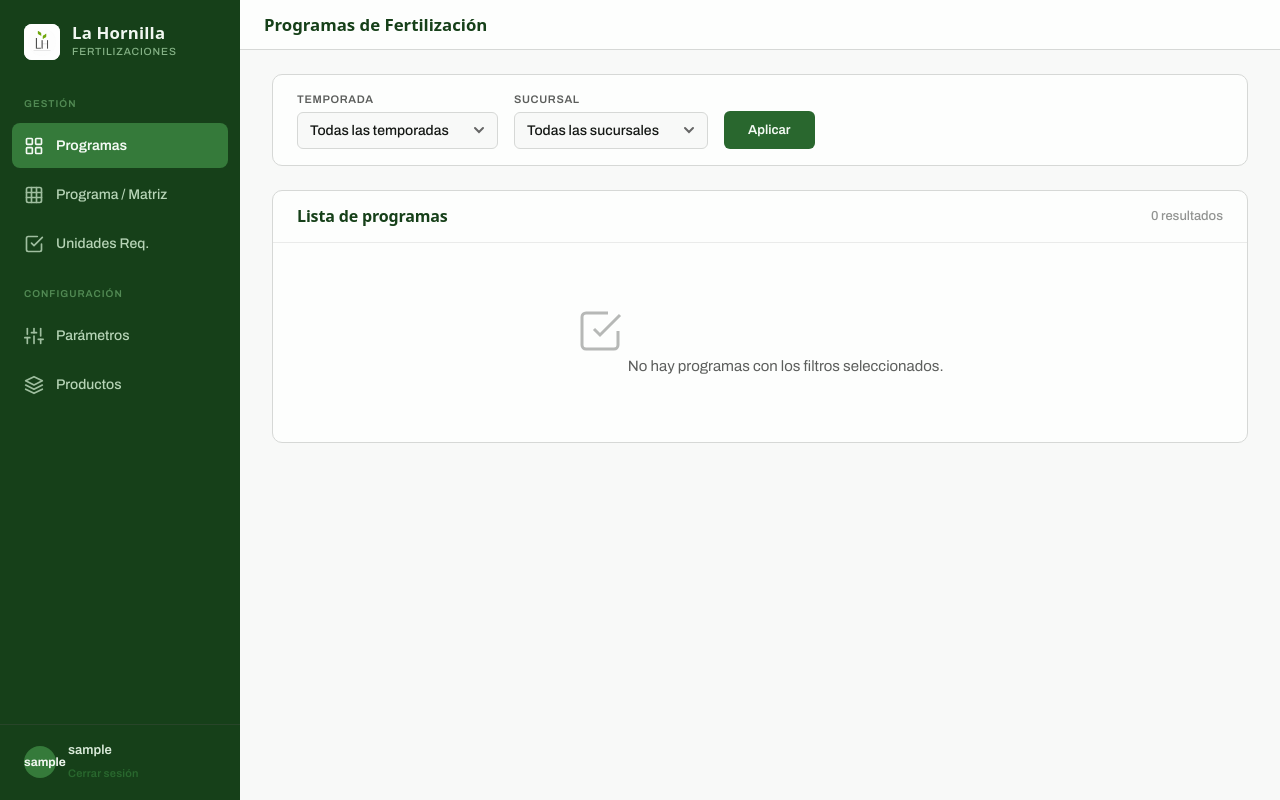
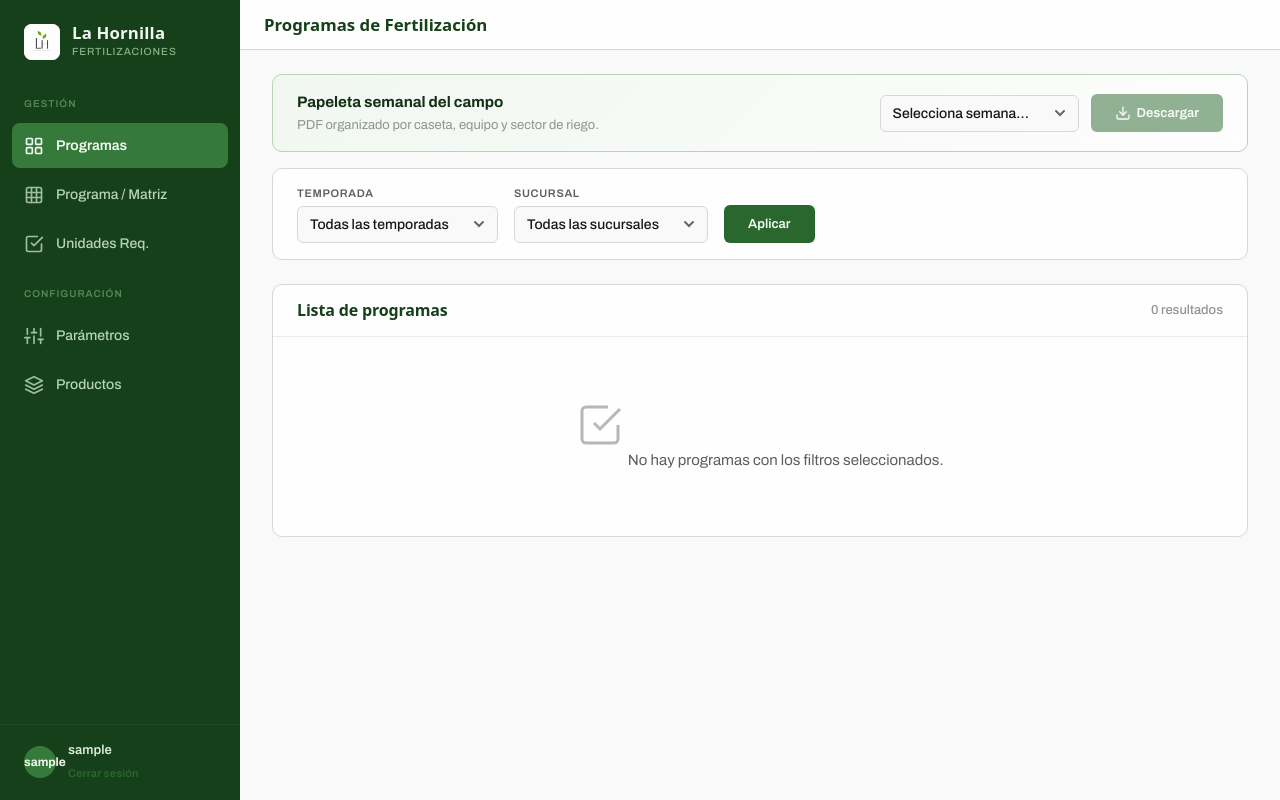
Before and after one commit to FrancSCL/fastapi-gestionfertilizaciones, a FastAPI app: page /app/programas in a window 1280 px wide. Run offline with FastAPI, Linux system fonts and the light colour scheme; the visitor is signed in with stand-in values (Sample User, id 1); data that the repository does not hold is empty; some web fonts are replaced.

Commit message:
feat(programas): boton de descarga de papeleta del campo
Integra la barra de papeleta arriba del listado. Apunta al nuevo
endpoint /papeleta-campo/{semana}/{id_sucursal}. Se habilita solo si
hay sucursal seleccionada y semana elegida; abre el PDF en pestana
nueva.

```diff
--- a/api/templates/programas.html
+++ b/api/templates/programas.html
@@ -5,6 +5,37 @@
 {% block topbar_title %}Programas de Fertilización{% endblock %}
 
 {% block content %}
+
+<!-- Papeleta semanal del campo -->
+<div class="papeleta-bar">
+  <div class="papeleta-bar-info">
+    <span class="papeleta-bar-title">Papeleta semanal del campo</span>
+    <span class="papeleta-bar-sub">
+      {% if filtro_sucursal %}
+      PDF organizado por caseta, equipo y sector de riego.
+      {% else %}
+      Selecciona una sucursal para habilitar la descarga.
+      {% endif %}
+    </span>
+  </div>
+  <div class="papeleta-bar-controls">
+    <select class="filter-select" id="papeleta-semana" {% if not filtro_sucursal %}disabled{% endif %}>
+      <option value="">Selecciona semana…</option>
+      {% for s in semanas %}
+      <option value="{{ s.etiqueta_semana }}">{{ s.etiqueta_semana }}</option>
+      {% endfor %}
+    </select>
+    <button type="button" class="filter-btn" id="papeleta-download" disabled>
+      <svg xmlns="http://www.w3.org/2000/svg" width="16" height="16" viewBox="0 0 24 24" fill="none" stroke="currentColor" stroke-width="2" stroke-linecap="round" stroke-linejoin="round">
+        <path d="M21 15v4a2 2 0 0 1-2 2H5a2 2 0 0 1-2-2v-4"/>
+        <polyline points="7 10 12 15 17 10"/>
+        <line x1="12" y1="15" x2="12" y2="3"/>
+      </svg>
+      Descargar
+    </button>
+  </div>
+</div>
+
 <form method="get" action="/app/programas" class="filters">
   <div class="filter-group">
     <label class="filter-label" for="temporada">Temporada</label>
@@ -74,4 +105,24 @@
   </table>
   {% endif %}
 </div>
+
+<script>
+  (function() {
+    const sel = document.getElementById('papeleta-semana');
+    const btn = document.getElementById('papeleta-download');
+    const idSucursal = {{ filtro_sucursal | default('null') | tojson }};
+    if (!sel || !btn) return;
+
+    function sync() {
+      btn.disabled = !(idSucursal && sel.value);
+    }
+    sel.addEventListener('change', sync);
+    btn.addEventListener('click', () => {
+      if (!idSucursal || !sel.value) return;
+      const url = `/papeleta-campo/${encodeURIComponent(sel.value)}/${idSucursal}`;
+      window.open(url, '_blank');
+    });
+    sync();
+  })();
+</script>
 {% endblock %}
```
